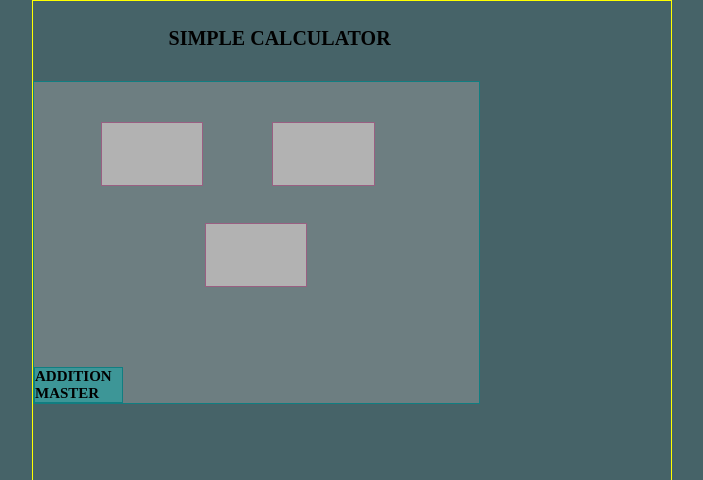
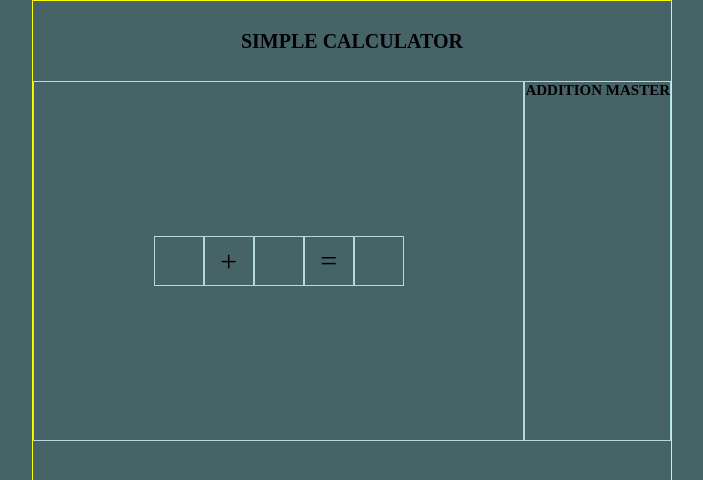
Before and after one commit to EmmanuelMoshood/NodeJS-Challenges, a plain HTML site: page index.html in a window 1280 px wide. Shown: the top 480 px of the page, without its empty margins (288-991 px from the left). Drawn offline with Linux system fonts and the light colour scheme.

Commit message:
layout for calculator

```diff
--- a/index.html
+++ b/index.html
@@ -9,18 +9,27 @@
 </head>
 <body>
     <header>
-        <h1>SIMPLE CALCULATOR</h1>
+        <div>
+            <h1>SIMPLE CALCULATOR</h1>
+        </div>
     </header>
 
     <main>
         <section class="funcSection">
-            <div id="addEntry1"></div>
+            <div id="addEntry1">
+
+            </div>
+            <div id="addSign">
+                <p>+</p>
+            </div>
             <div id="addEntry2"></div>
+            <div id="equalTo">
+                <p>=</p>
+            </div>
             <div id="ansSum"></div>
-
-            <section class="funcTitle">
-                <h2>ADDITION MASTER</h2>
-            </section>
+        </section>
+        <section class="funcTitle">
+            <h2>ADDITION MASTER</h2>
         </section>
 
 
@@ -30,6 +39,6 @@
 
 
 
-    <script src="studyNotes.js"></script>
+    <script src="calc.js"></script>
 </body>
 </html>
--- a/style.css
+++ b/style.css
@@ -15,54 +15,46 @@ body{
     background-color: #466368 ;
     margin: 0 auto;
 }
+/* background-color:  rgb(147, 153, 153, .5); */
 
 header {
     height: 10vh;
-    padding: 4%;
+    display: flex;
+    align-items: center;
+    justify-content: center ;
 }
 
-h1 {
-    display: inline;
-    margin: 0 0 0 110px;
-}
+
 main{
     height: 45vh;
-    display: inline;
+    display: flex;
 }
-section{
+main section {
+    height: 100%;
+    border: 0.05rem solid #b3d8df;
+}
+.funcSection {
+    flex: 2;
+    display: flex;
+    justify-content: center;
+    align-items: center;
+
+}
+main section div {
+    width: 5rem;
+    height: 5rem;
+    border: 0.05rem solid #b3d8df;
+    display: flex;
+    flex-wrap: wrap;
+    justify-content: center;
+    align-items: center;
 
 }
 
-.funcSection {
-    width: 70%;
-    border: 0.13rem double rgb(17, 126, 129);
-    background-color:  rgb(147, 153, 153, .5);
+main section div p {
+
+    font-size: 3rem;
 }
-
-.funcTitle {
-    width: 20%;
-    border: 0.13rem double rgb(17, 126, 129);
-    background-color:  rgba(14, 173, 173, 0.5);
-}
-
-div {
-    width: 8vw;
-    height: 8vh;
-    border: 0.13rem double rgb(129, 14, 85, .5);
-    background-color: #b2b2b2;
-    display: inline-block;
-    margin-top: 40px;
-    margin-left: 15%;
-}
-
-#ansSum {
-    display: block;
-    margin: 35px auto 80px;
-}
-
-
-
-
 
 
 
```
Also changed, not shown: calc.js (added).
